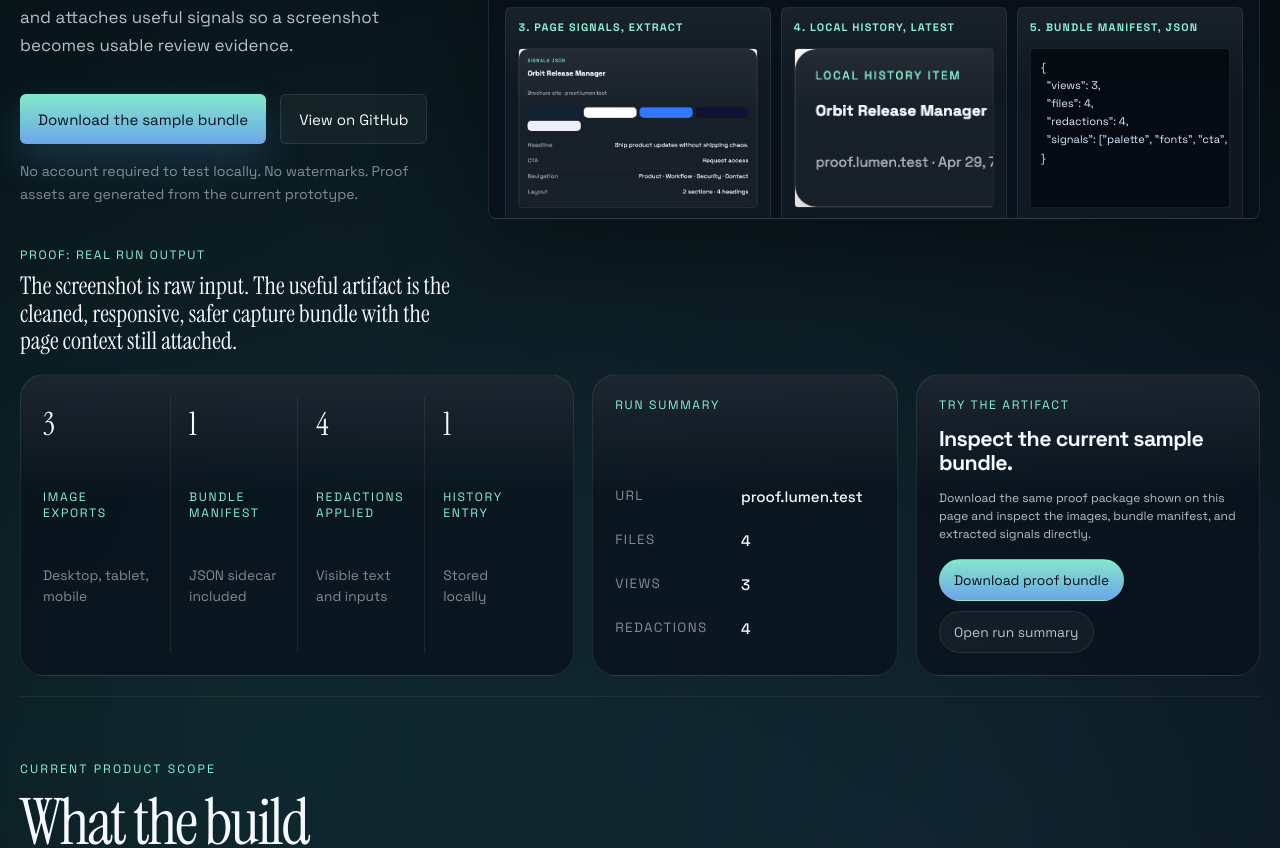
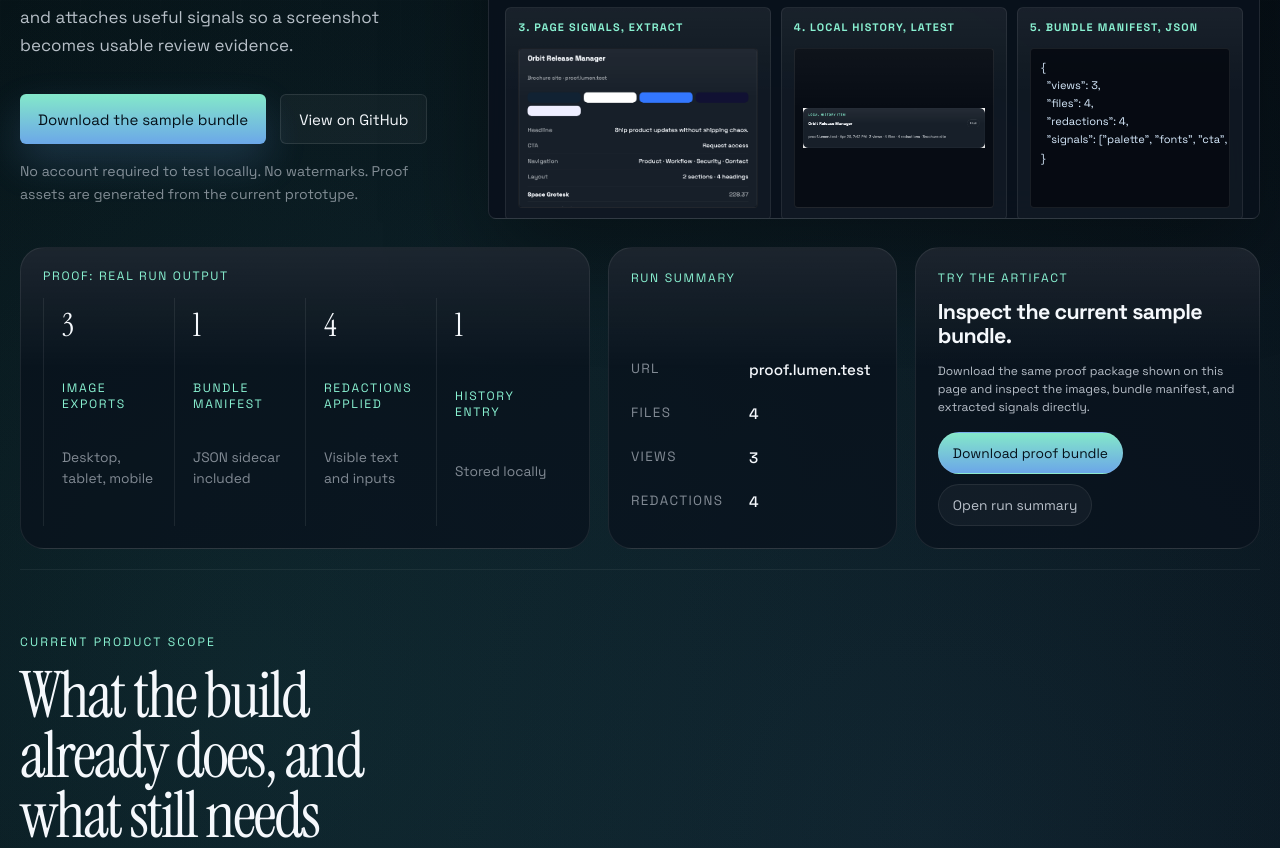
Before and after one commit to CaptainFredric/lumen-extension, a browser extension: page docs/index.html in a window 1280 px wide. Shown: the part 400-1248 px from the top of the page. Drawn offline with Linux system fonts and the light colour scheme.

Commit message:
Tighten Lumen landing fidelity

```diff
--- a/docs/index.html
+++ b/docs/index.html
@@ -43,7 +43,7 @@
       href="https://fonts.googleapis.com/css2?family=Instrument+Serif:ital@0;1&family=Space+Grotesk:wght@400;500;700&display=swap"
       rel="stylesheet"
     />
-    <link rel="stylesheet" href="styles.css" />
+    <link rel="stylesheet" href="styles.css?v=20260430-fidelity" />
   </head>
   <body>
     <div class="noise"></div>
@@ -174,16 +174,9 @@
       </section>
 
       <section class="proof-strip-section" id="proof" data-reveal>
-        <div class="proof-strip-intro">
-          <p class="proof-label">Proof: real run output</p>
-          <p class="proof-strip-copy">
-            The screenshot is raw input. The useful artifact is the cleaned, responsive, safer
-            capture bundle with the page context still attached.
-          </p>
-        </div>
-
         <div class="proof-strip-grid">
           <div class="proof-metrics-card">
+            <p class="proof-label proof-card-label">Proof: real run output</p>
             <div class="proof-metric">
               <strong>3</strong>
               <span>Image exports</span>
@@ -613,6 +606,6 @@
       <span>Browser capture workflow for design review, QA, and product work.</span>
     </footer>
 
-    <script src="script.js"></script>
+    <script src="script.js?v=20260430-fidelity"></script>
   </body>
 </html>
--- a/docs/styles.css
+++ b/docs/styles.css
@@ -551,7 +551,28 @@ h3 {
 
 .artifact-image-redacted {
   max-width: none;
+}
+
+.artifact-cell-redaction .artifact-image,
+.artifact-cell-signals .artifact-image {
   object-fit: cover;
+  object-position: center;
+  background:
+    linear-gradient(180deg, rgba(255, 255, 255, 0.03), transparent 38%),
+    #070c14;
+}
+
+.artifact-cell-redaction .artifact-image {
+  object-position: top center;
+}
+
+.artifact-cell-history .artifact-image {
+  object-fit: contain;
+  object-position: center;
+  padding: 8px;
+  background:
+    linear-gradient(180deg, rgba(255, 255, 255, 0.03), transparent 38%),
+    #070c14;
 }
 
 .artifact-image-history {
@@ -854,8 +875,7 @@ h3 {
 }
 
 .proof-strip-section {
-  display: grid;
-  gap: 18px;
+  display: block;
   padding: 18px 0 20px;
 }
 
@@ -873,7 +893,7 @@ h3 {
 
 .proof-strip-grid {
   display: grid;
-  grid-template-columns: minmax(0, 1.45fr) minmax(280px, 0.8fr) minmax(300px, 0.9fr);
+  grid-template-columns: minmax(0, 1.42fr) minmax(250px, 0.72fr) minmax(280px, 0.86fr);
   gap: 18px;
 }
 
@@ -893,6 +913,14 @@ h3 {
 .proof-metrics-card {
   grid-template-columns: repeat(4, minmax(0, 1fr));
   gap: 0;
+  position: relative;
+  padding-top: 50px;
+}
+
+.proof-card-label {
+  position: absolute;
+  top: 20px;
+  left: 22px;
 }
 
 .proof-metric {
@@ -1349,6 +1377,7 @@ h3 {
   .hero,
   .support-grid,
   .workflow-section,
+  .proof-strip-section,
   .proof-strip-grid {
     grid-template-columns: 1fr;
   }
```
